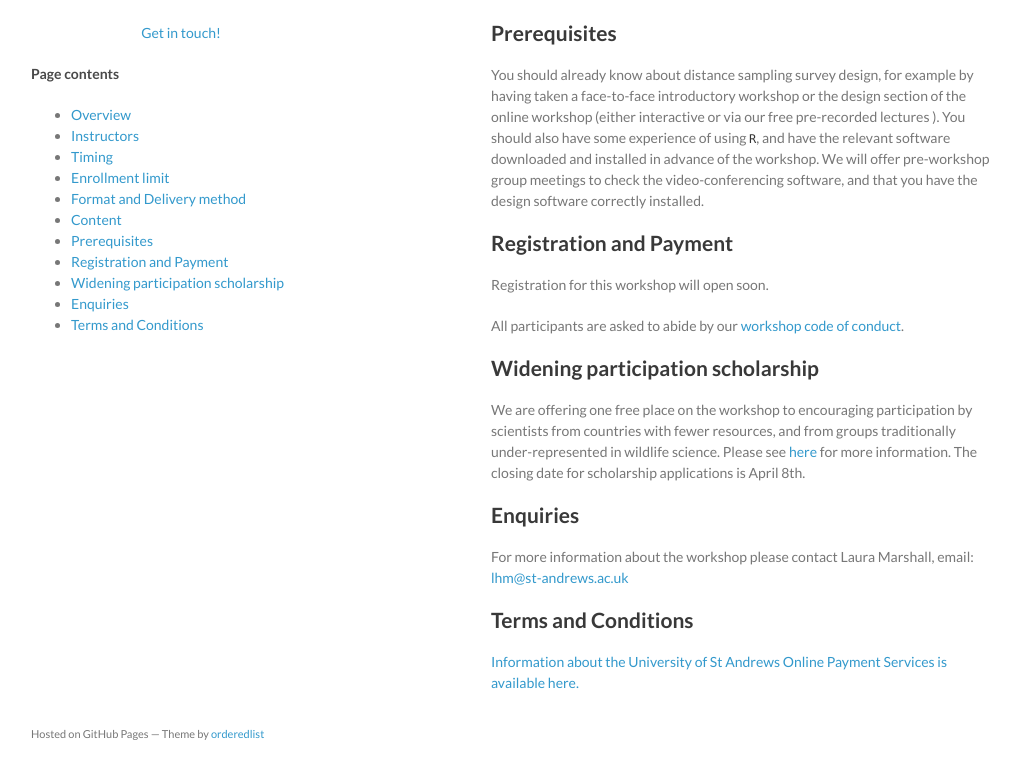
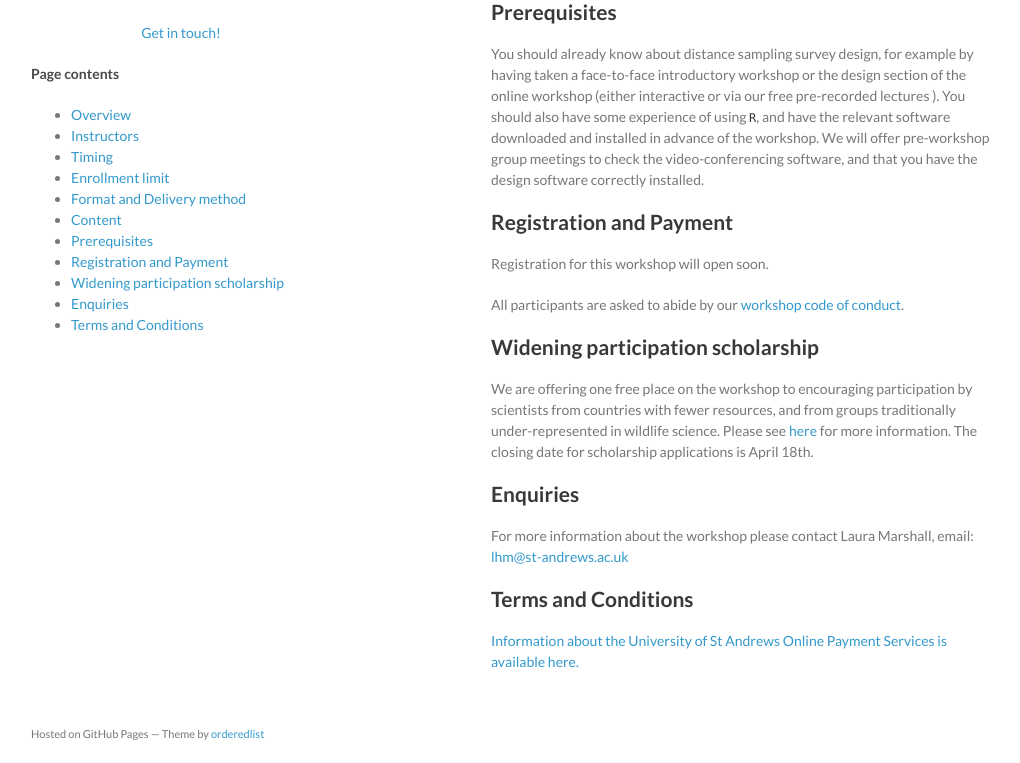
Before and after one commit to distanceworkshops/distanceworkshops.github.io, a Jekyll site: the page built from design-may-2022.md, in a window 1280 px wide and 900 px high, scrolled down 1639 px, cut to the strip 137-900 px from the top of the window. Shown: the whole strip, without its empty margins (129-1149 px from the left). Built offline with Jekyll 4.4.1, drawn with Linux system fonts in a browser that asks for light colours; after the commit the page ends 2518 px from its top, so only the background shows below that; some of the changed text lies outside the part shown.

Commit message:
Update design workshop dates

```diff
--- a/design-may-2022.md
+++ b/design-may-2022.md
@@ -56,13 +55,13 @@
 
 Once you have registered, we will contact you to collect some follow-up information.
 
-Registration will close when the workshop fills, or on May 4th at the latest to allow us to run tests with participants on the video-conference system.-->
+Registration will close when the workshop fills, or on April 29th at the latest to allow us to run tests with participants on the video-conference system.-->
 
 All participants are asked to abide by our [workshop code of conduct](code-of-conduct).
 
 ## Widening participation scholarship
 
-We are offering one free place on the workshop to encouraging participation by scientists from countries with fewer resources, and from groups traditionally under-represented in wildlife science.  Please see [here](widening-participation) for more information.  The closing date for scholarship applications is April 8th.
+We are offering one free place on the workshop to encouraging participation by scientists from countries with fewer resources, and from groups traditionally under-represented in wildlife science.  Please see [here](widening-participation) for more information.  The closing date for scholarship applications is April 18th.
 
 ## Enquiries
 
```
Also changed, not shown: other parts of design-may-2022.md (+2 -3 lines).
